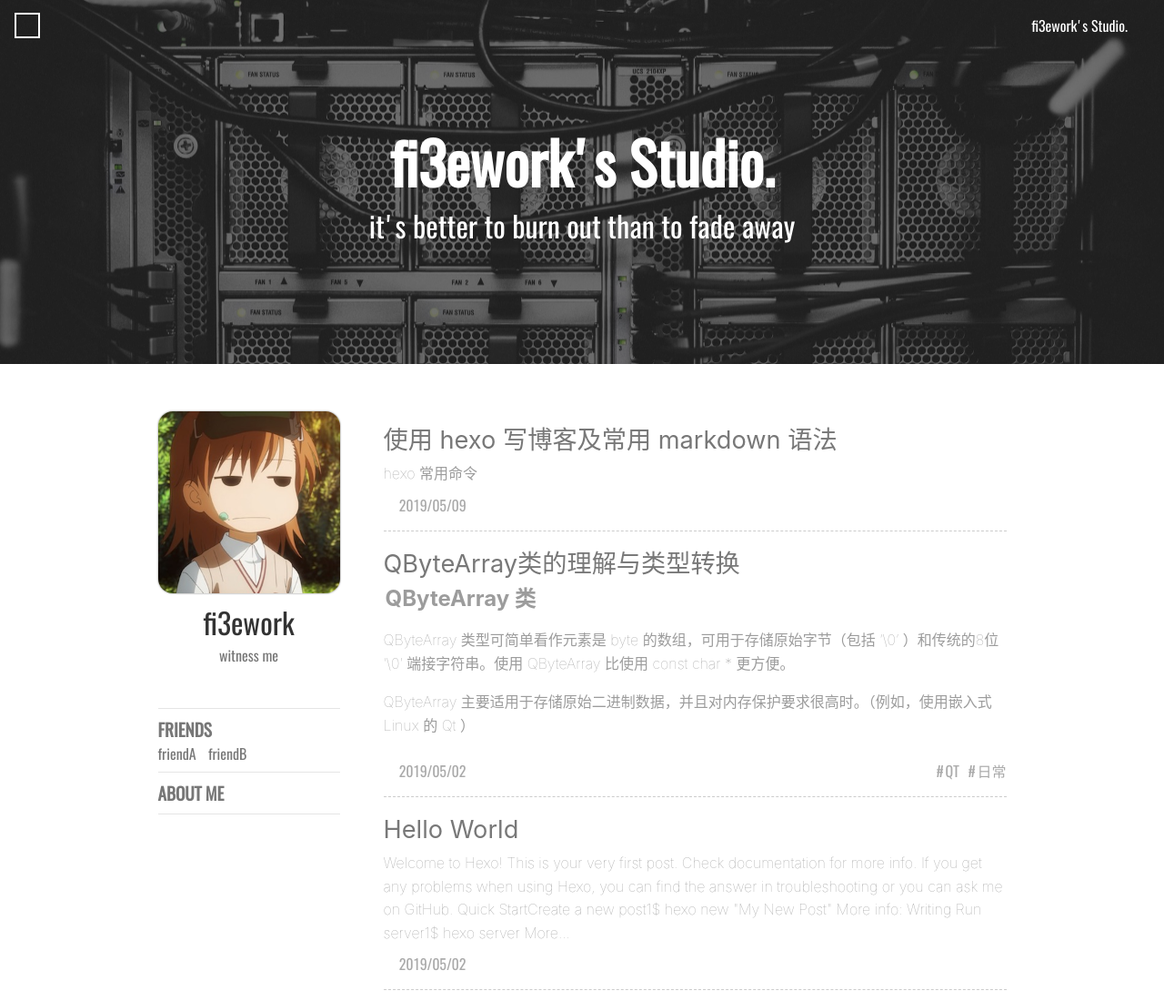
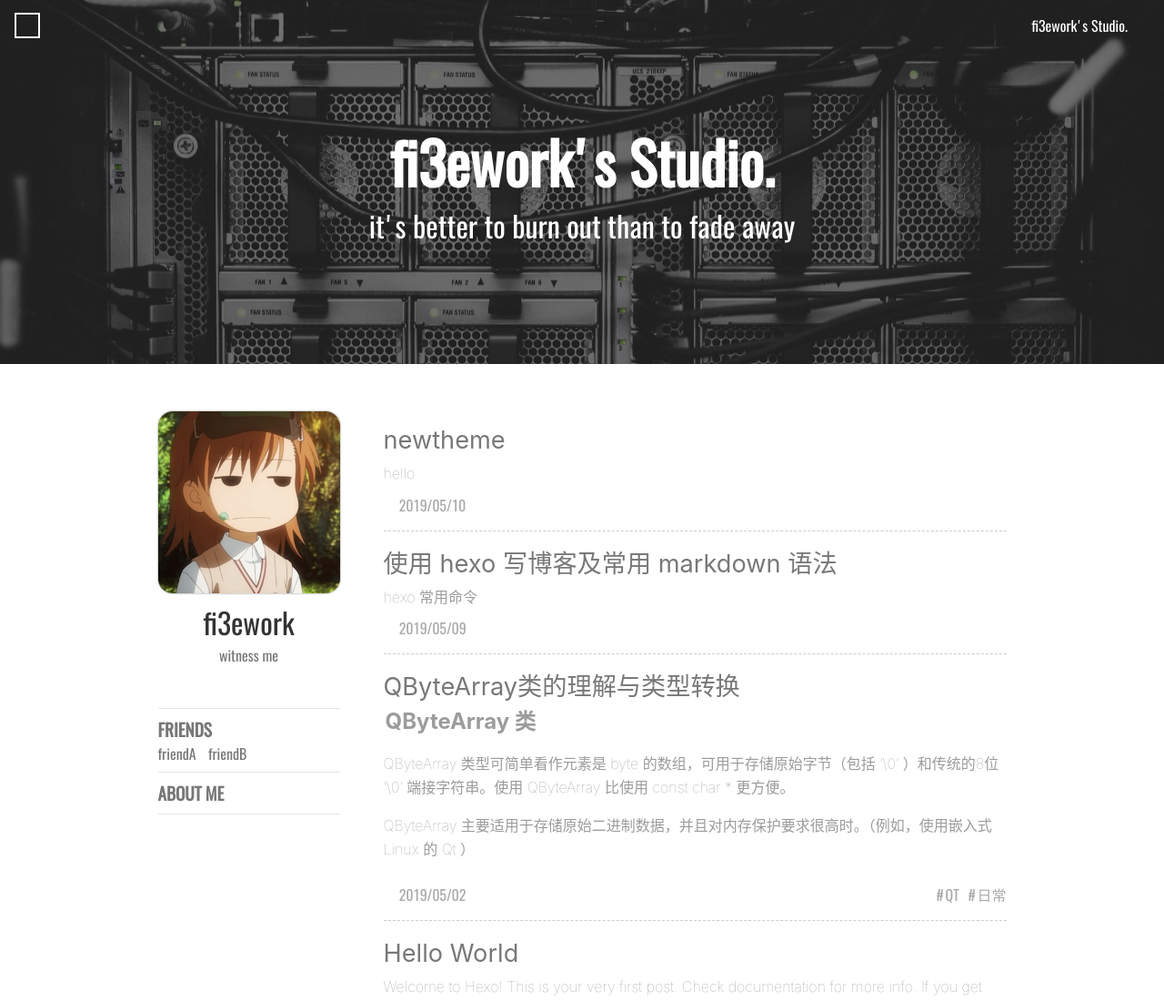
Before and after one commit to SpongeOrange/SpongeOrange.github.io, a plain HTML site: page index.html in a window 1280 px wide. Shown: the top 1100 px of the page at 91% size. Drawn offline with nearby package versions, Linux system fonts and the light colour scheme; some packages are replaced by stand-ins of ours; no server answers; a script that the page names is missing; a web font is replaced by a local one.

Commit message:
Site updated: 2019-05-10 16:11:19

```diff
--- a/index.html
+++ b/index.html
@@ -359,6 +359,30 @@ height:50vh;
 
 
     <article class="index-post">
+        <a class="abstract-title" href="/2019/05/10/newtheme/">
+
+                <span>newtheme</span>
+        </a>
+        <div class="abstract-content">
+            hello
+
+        </div>
+        <div class="abstract-post-meta">
+            <!-- date  -->
+            <div class="abstract-date">
+                <span class="abstract-calander iconfont-archer">&#xe676;</span><span class="abstract-time">2019/05/10</span>
+            </div>
+            <!-- tags  -->
+
+        </div>
+    </article>
+
+
+
+
+
+
+    <article class="index-post">
         <a class="abstract-title" href="/2019/05/09/201905-MarkDown/">
 
                 <span>使用 hexo 写博客及常用 markdown 语法</span>
@@ -662,9 +686,20 @@ More...
 
 
 
+
+
+
+
+
+
+
+
+
+
+
     <div class="total-and-search">
         <div class="total-archive">
-        Total : 3
+        Total : 4
         </div>
         <!-- search  -->
 
@@ -677,6 +712,11 @@ More...
 
     <div class="archive-year"> 2019 </div>
     <ul class="year-list">
+
+
+        <li class="archive-post-item">
+            <span class="archive-post-date">05/10</span><a class="archive-post-title" href="/2019/05/10/newtheme/">newtheme</a>
+        </li>
 
 
         <li class="archive-post-item">
```
Also changed, not shown: archives/2019/05/index.html (+41 -1 lines), archives/2019/index.html (+41 -1 lines), archives/index.html (+41 -1 lines), tags/QT/index.html (+17 -1 lines), tags/日常/index.html (+17 -1 lines), 2019/05/10/newtheme/index.html (added).
